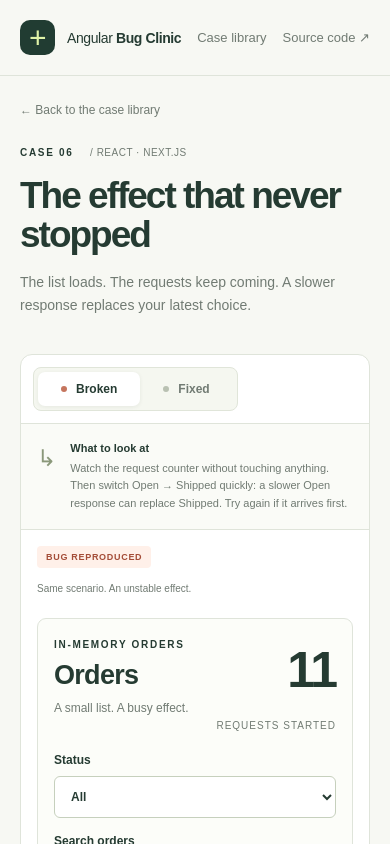
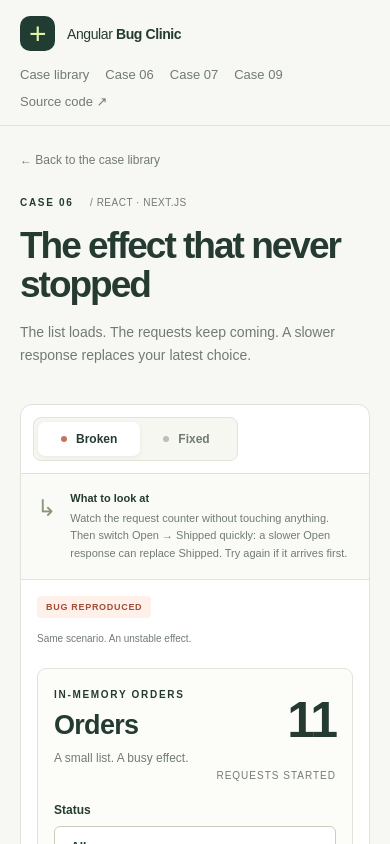
Before and after one commit to massimilianoborgatti/angular-bug-clinic, a Next.js app in the folder react/: page / in a window 390 px wide. Shown: the top 844 px of the page. Built offline with nearby package versions, Linux system fonts and the light colour scheme.

Commit message:
fix(case-09): set page metadata and connect React navigation

```diff
--- a/react/app/cases/07-node-refresh-race/page.tsx
+++ b/react/app/cases/07-node-refresh-race/page.tsx
@@ -52,6 +52,10 @@ export default function Page() {
         <nav aria-label="Main navigation">
           <a href="/angular-bug-clinic/#/">Case library</a>
           <a href="/angular-bug-clinic/react/">Case 06</a>
+          <a href="/angular-bug-clinic/react/cases/07-node-refresh-race/" aria-current="page">
+            Case 07
+          </a>
+          <a href="/angular-bug-clinic/react/cases/09-form-errors/">Case 09</a>
           <a href="https://github.com/massimilianoborgatti/angular-bug-clinic/tree/main/react/cases/07-node-refresh-race">
             Source code ↗
           </a>
--- a/react/app/cases/09-form-errors/page.tsx
+++ b/react/app/cases/09-form-errors/page.tsx
@@ -33,6 +33,10 @@ export default function Page() {
         <nav aria-label="Main navigation">
           <a href="/angular-bug-clinic/#/">Case library</a>
           <a href="/angular-bug-clinic/react/">Case 06</a>
+          <a href="/angular-bug-clinic/react/cases/07-node-refresh-race/">Case 07</a>
+          <a href="/angular-bug-clinic/react/cases/09-form-errors/" aria-current="page">
+            Case 09
+          </a>
           <a href="https://github.com/massimilianoborgatti/angular-bug-clinic/tree/main/react/cases/09-form-errors">
             Source code ↗
           </a>
--- a/react/app/globals.css
+++ b/react/app/globals.css
@@ -457,15 +457,18 @@ pre {
 }
 @media (max-width: 760px) {
   .site-header {
-    padding: 0 20px;
-    gap: 25px;
-    height: 76px;
+    padding: 16px 20px;
+    gap: 16px 25px;
+    height: auto;
+    min-height: 76px;
+    flex-wrap: wrap;
   }
   .header-note {
     display: none;
   }
   .site-header nav {
-    gap: 16px;
+    gap: 12px 16px;
+    flex-wrap: wrap;
   }
   .site-footer {
     margin: 40px 20px 0;
--- a/react/app/page.tsx
+++ b/react/app/page.tsx
@@ -32,6 +32,11 @@ export default function Page() {
         </a>
         <nav aria-label="Main navigation">
           <a href="/angular-bug-clinic/#/">Case library</a>
+          <a href="/angular-bug-clinic/react/" aria-current="page">
+            Case 06
+          </a>
+          <a href="/angular-bug-clinic/react/cases/07-node-refresh-race/">Case 07</a>
+          <a href="/angular-bug-clinic/react/cases/09-form-errors/">Case 09</a>
           <a href="https://github.com/massimilianoborgatti/angular-bug-clinic/tree/main/react">
             Source code ↗
           </a>
```
Also changed, not shown: react/app/cases/09-form-errors/layout.tsx (added, +9 -0 lines), 2 other files (tests, documents, lock files or other folders).
